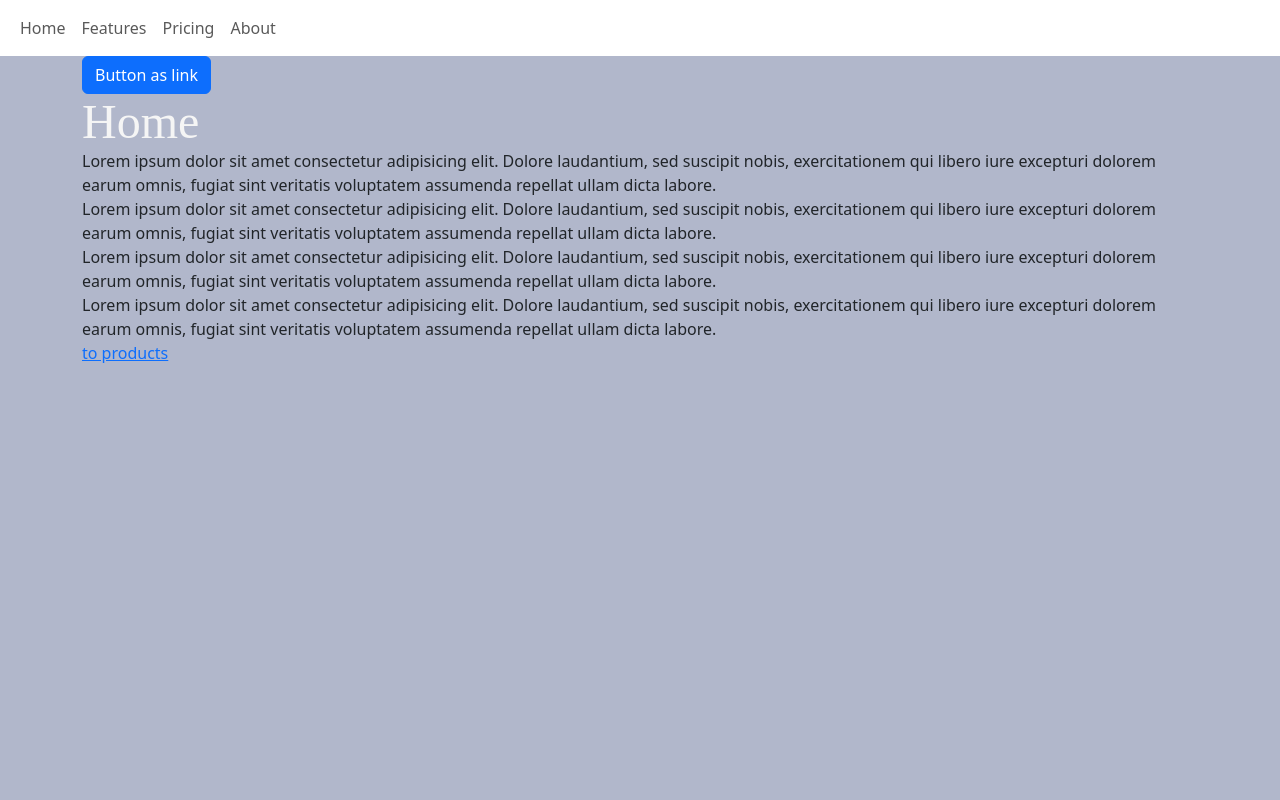
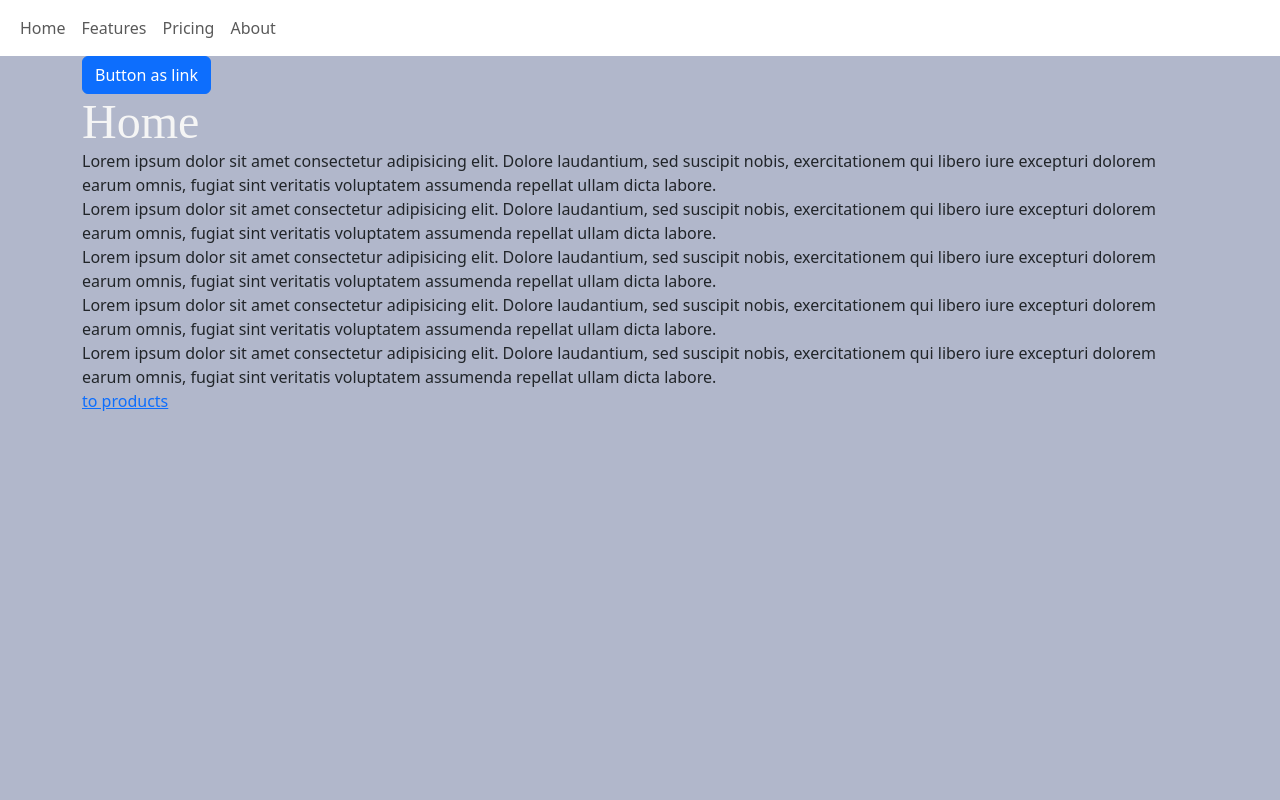
Before and after one commit to mishalolka/Conflict-Merge, a React (Create React App) app in the folder my-app/: page / in a window 1280 px wide. Shown: the top 800 px of the page. Built offline with nearby package versions, Linux system fonts and the light colour scheme.

Commit message:
delete trash

```diff
--- a/my-app/src/components/Header/Header.tsx
+++ b/my-app/src/components/Header/Header.tsx
@@ -1,5 +1,4 @@
 import { Link } from "react-router-dom";
-import styles from "./Header.module.css";
 
 const Header = () => {
   return (
--- a/my-app/src/components/HomePage/Home.tsx
+++ b/my-app/src/components/HomePage/Home.tsx
@@ -3,7 +3,6 @@ import { Link } from "react-router-dom";
 import styles from "./Home.module.css";
 
 const Home = () => {
-
   return (
     <>
       <div className="container">
@@ -35,6 +34,12 @@ const Home = () => {
           excepturi dolorem earum omnis, fugiat sint veritatis voluptatem
           assumenda repellat ullam dicta labore.
         </div>
+        <div>
+          Lorem ipsum dolor sit amet consectetur adipisicing elit. Dolore
+          laudantium, sed suscipit nobis, exercitationem qui libero iure
+          excepturi dolorem earum omnis, fugiat sint veritatis voluptatem
+          assumenda repellat ullam dicta labore.
+        </div>
         <Link to={"products"}>to products</Link>
       </div>
     </>
```
Also changed, not shown: my-app/src/components/Header/Header.module.css (deleted, +0 -8 lines).
